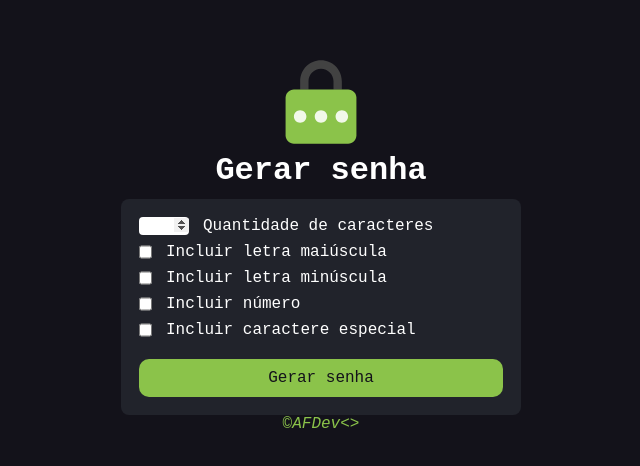
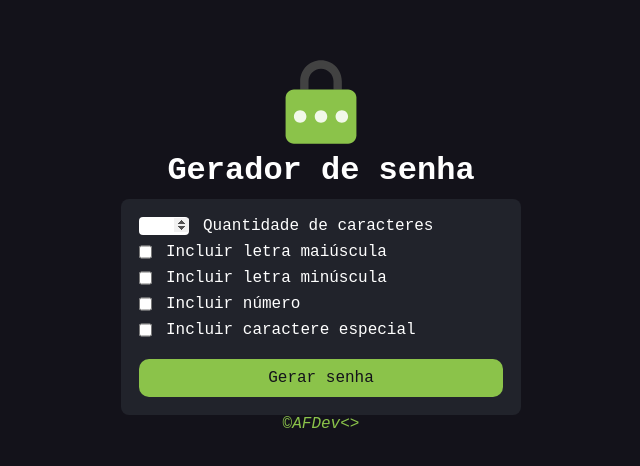
Before and after one commit to afonso1724/gerador_de_senha, a plain HTML site: page index.html in a window 1280 px wide. Shown: the part 158-624 px from the top of the page, without its empty margins (319-959 px from the left). Drawn offline with nearby package versions, Linux system fonts and the light colour scheme.

Commit message:
Update index.html

```diff
--- a/index.html
+++ b/index.html
@@ -13,7 +13,7 @@
     <div id="container">
         <img src="img/illustration.svg" alt="">
 
-    <h1 id="title">Gerar senha</h1>
+    <h1 id="title">Gerador de senha</h1>
 
     <div id="password_container">
         <span id="password"></span>
```
